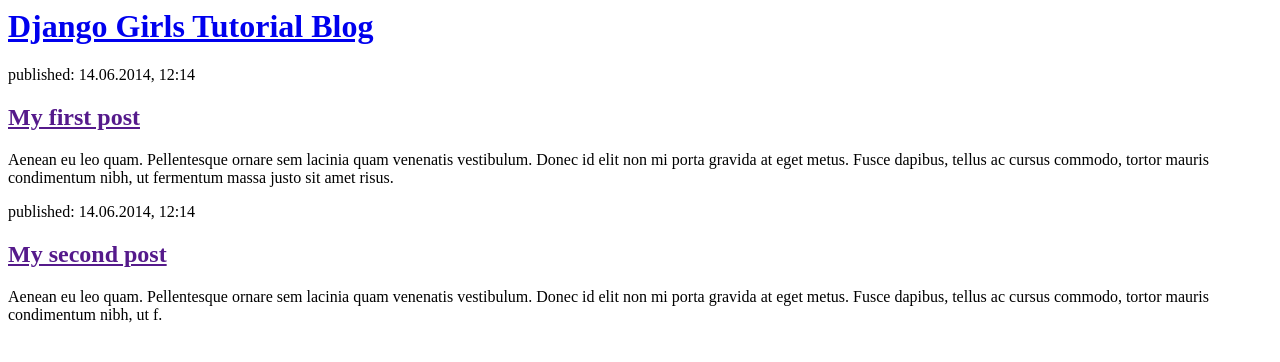
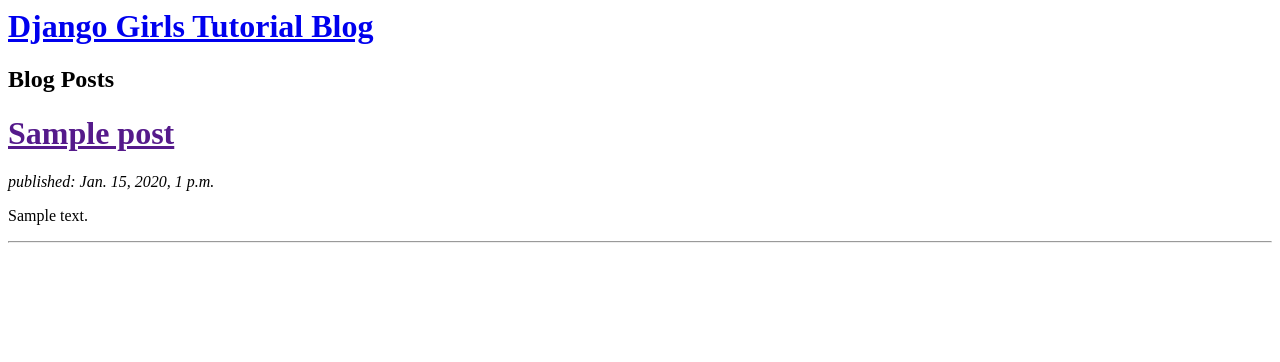
Before and after one commit to ramojo/Django-tutorial, a Django app: template blog/templates/blog/post_list.html in a window 1280 px wide. Shown: the top 362 px of the page. Run offline with Django 3.2, Linux system fonts and the light colour scheme; the template is opened without the code that fills it: values that come from a table or form of the project are taken from there, others are empty; tables that the repository leaves empty hold one stand-in row (values such as "Sample post").

Commit message:
HTML Homepage is now dynamic

```diff
--- a/blog/templates/blog/post_list.html
+++ b/blog/templates/blog/post_list.html
@@ -5,18 +5,20 @@
     <body>
         <div>
             <h1><a href="/">Django Girls Tutorial Blog</a></h1>
-        </div>
 
-        <div>
-            <p>published: 14.06.2014, 12:14</p>
-            <h2><a href="">My first post</a></h2>
-            <p>Aenean eu leo quam. Pellentesque ornare sem lacinia quam venenatis vestibulum. Donec id elit non mi porta gravida at eget metus. Fusce dapibus, tellus ac cursus commodo, tortor mauris condimentum nibh, ut fermentum massa justo sit amet risus.</p>
-        </div>
+		</div>
 
-        <div>
-            <p>published: 14.06.2014, 12:14</p>
-            <h2><a href="">My second post</a></h2>
-            <p>Aenean eu leo quam. Pellentesque ornare sem lacinia quam venenatis vestibulum. Donec id elit non mi porta gravida at eget metus. Fusce dapibus, tellus ac cursus commodo, tortor mauris condimentum nibh, ut f.</p>
+        <div class='container'>
+           	<h2>Blog Posts</h2>
+        	{% for post in posts %}
+    			<div>
+			        <h1><a href="">{{ post.title }}</a></h1>
+			        <p><em>published: {{ post.published_date }}</em></p>
+			        <p>{{ post.text|linebreaksbr }}</p>
+			        <hr>
+    			</div>
+			{% endfor %}
+
         </div>
     </body>
 </html>
--- a/blog/views.py
+++ b/blog/views.py
@@ -1,4 +1,7 @@
 from django.shortcuts import render
+from django.utils import timezone
+from .models import Post
 
 def post_list(request):
-    return render(request, 'blog/post_list.html')
+	posts = Post.objects.filter(published_date__lte=timezone.now()).order_by('published_date')
+	return render(request, 'blog/post_list.html', {'posts': posts})
```
